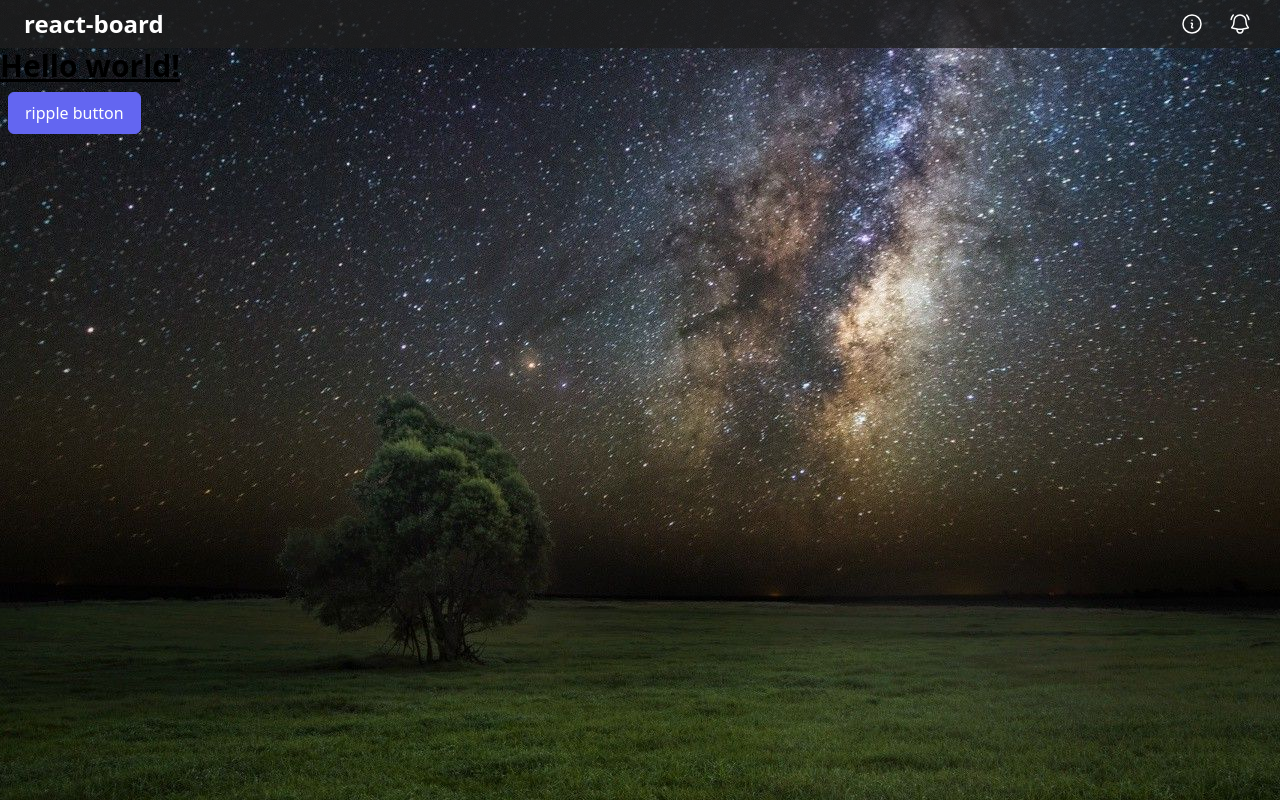
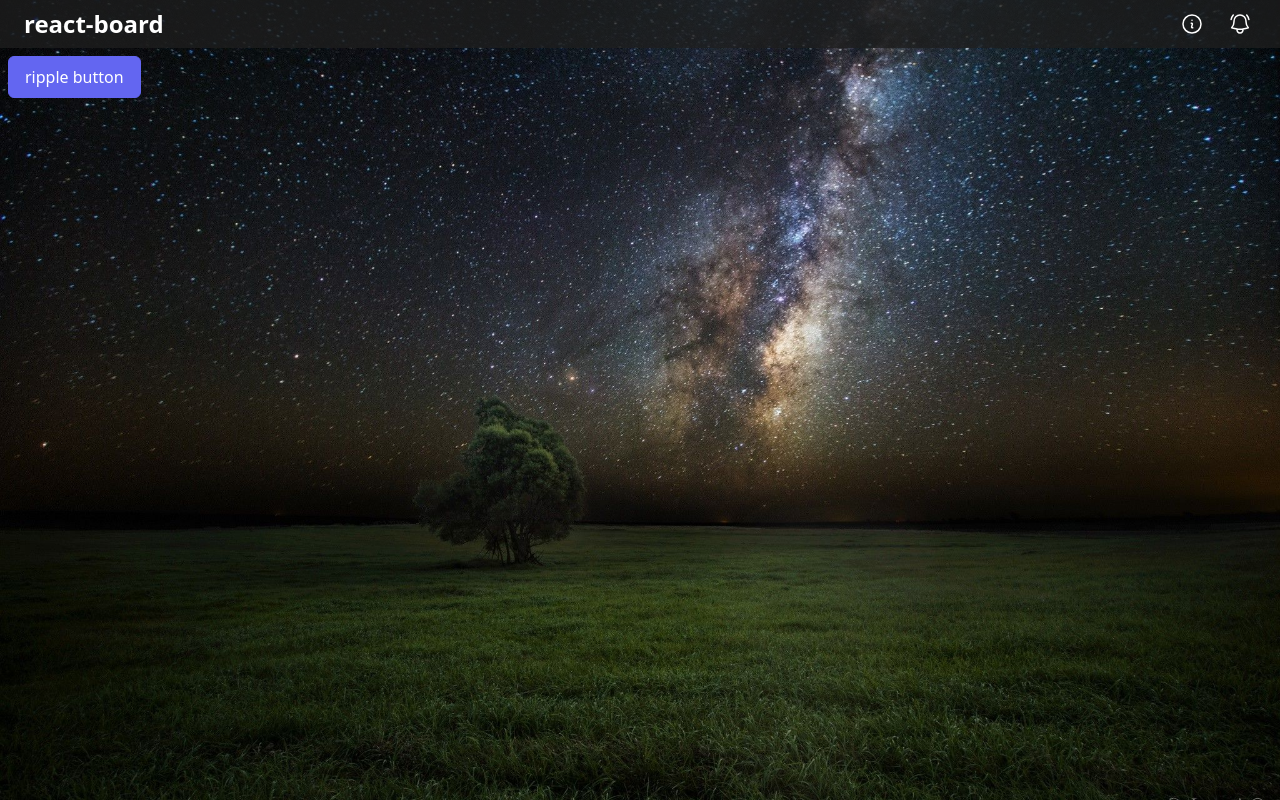
Before and after one commit to Petya29/react-board, a React (Vite) app: page / in a window 1280 px wide. Built offline with nearby package versions, Linux system fonts and the light colour scheme.

Commit message:
Added AppBar, renamed Home to Board and fix bg image by 'cover' size property

```diff
--- a/src/App.tsx
+++ b/src/App.tsx
@@ -1,12 +1,13 @@
-import { NavBar } from "./components/ui/surfaces";
-import { Home } from "./components/Home";
+import { Board } from "./components/Board";
+import { NavBar } from "./components/partials";
 
 function App() {
-
   return (
     <div className="App">
       <NavBar />
-      <Home />
+      <main>
+        <Board />
+      </main>
     </div>
   )
 }
--- a/src/components/Home.tsx
+++ b/src/components/Board.tsx
@@ -1,9 +1,6 @@
-export const Home = () => {
+export const Board = () => {
     return (
         <div>
-            <h1 className="text-3xl font-bold underline">
-                Hello world!
-            </h1>
             <button className="border border-indigo-500 bg-indigo-500 text-white rounded-md px-4 py-2 m-2 transition duration-500 ease select-none hover:bg-indigo-600 focus:outline-none focus:shadow-outline">
                 ripple button
             </button>
--- a/src/components/ui/surfaces/NavBar.tsx
+++ b/src/components/partials/NavBar.tsx
@@ -1,8 +1,9 @@
-import { BellAlertIcon, InfoCircleIcon } from "../icons";
+import { BellAlertIcon, InfoCircleIcon } from "../ui/icons";
+import { AppBar } from "../ui/surfaces";
 
 export const NavBar = () => {
     return (
-        <header className='bg-[#1e1e1ec7] text-white'>
+        <AppBar position="sticky" style={{ backgroundColor: '#1e1e1ec7' }}>
             <div className='w-ful font-bold flex justify-between items-center py-2 px-6'>
                 <div className='text-2xl'>
                     react-board
@@ -12,6 +13,6 @@ export const NavBar = () => {
                     <BellAlertIcon style={{ cursor: 'pointer' }} />
                 </div>
             </div>
-        </header>
+        </AppBar>
     )
 }
--- /dev/null
+++ b/src/components/partials/index.ts
@@ -0,0 +1,5 @@
+import { NavBar } from "./NavBar";
+
+export {
+    NavBar
+}
--- /dev/null
+++ b/src/components/ui/surfaces/AppBar.tsx
@@ -0,0 +1,26 @@
+import { CSSProperties, HTMLAttributes } from "react";
+
+type AppBarProps = {
+    position?: CSSProperties['position']
+} & HTMLAttributes<HTMLHeadingElement>
+
+export const AppBar = ({
+    position = 'static',
+    style,
+    children,
+    ...rest
+}: AppBarProps) => {
+    return (
+        <header
+            className='bg-[#1e1e1e] text-white w-full'
+            style={{
+                ...style,
+                position: position,
+                top: '0'
+            }}
+            {...rest}
+        >
+            {children}
+        </header>
+    )
+}
--- a/src/components/ui/surfaces/index.ts
+++ b/src/components/ui/surfaces/index.ts
@@ -1,5 +1,5 @@
-import { NavBar } from "./NavBar";
+import { AppBar } from "./AppBar";
 
 export {
-    NavBar
+    AppBar
 }
--- a/src/index.css
+++ b/src/index.css
@@ -4,6 +4,7 @@
 
 body {
   background: url("../public/default-bg.jpg") center center no-repeat;
+  background-size: cover;
   margin: 0;
   padding: 0;
   min-height: 100vh;
```
